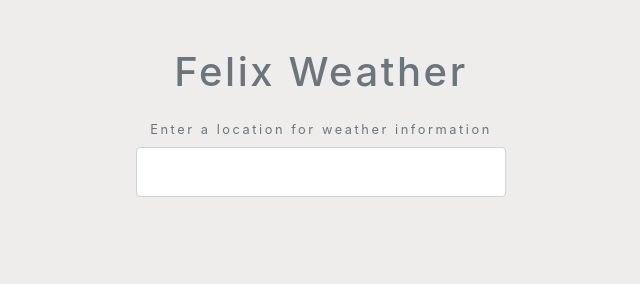
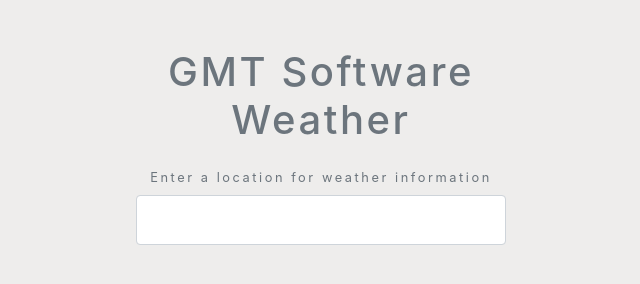
Before and after one commit to felixfrz/WeatherApp, a plain HTML site: page index.html in a window 1280 px wide. Shown: the whole page, without its empty margins (319-959 px from the left). Drawn offline with nearby package versions, Linux system fonts and the light colour scheme.

Commit message:
Update index.html

```diff
--- a/index.html
+++ b/index.html
@@ -10,7 +10,7 @@
 <body>
 <div class="container my-5 mx-auto">
 
-    <h1 class="text-muted text-center my-4">Felix Weather</h1>
+    <h1 class="text-muted text-center my-4">GMT Software Weather</h1>
 
     <form class="change-location my-4 text-center text-muted">
 
```
